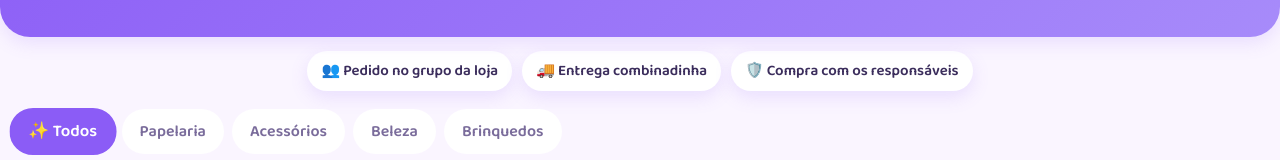
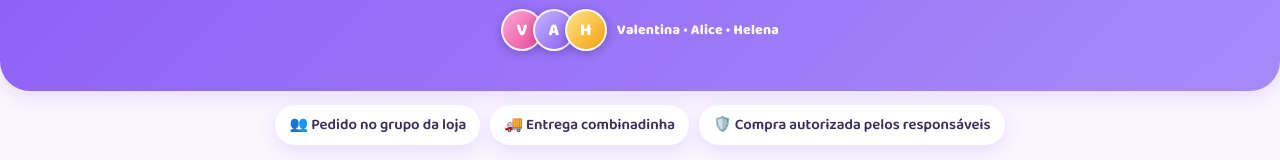
Before and after one commit to jeffersondorighetto-star/girls-shop, a website: page index.html in a window 1280 px wide. Shown: the part 195-355 px from the top of the page. Drawn offline with Linux system fonts and the light colour scheme; no server answers.

Commit message:
👑 Time na vitrine (avatares no hero) + frase dos responsáveis em linguagem natural

```diff
--- a/index.html
+++ b/index.html
@@ -679,6 +679,19 @@ footer .aviso-fofo{
   .grid-produtos{grid-template-columns:repeat(auto-fill,minmax(200px,1fr));}
   header h1{font-size:36px;}
 }
+
+/* 👑 O time na vitrine — círculos das sócias (a foto entra sozinha quando existir!) */
+.time-vitrine{display:flex;align-items:center;justify-content:center;margin-top:12px;}
+.mini-avatar{
+  width:42px;height:42px;border-radius:50%;
+  display:inline-flex;align-items:center;justify-content:center;
+  font-weight:900;color:#fff;font-size:17px;
+  overflow:hidden;border:2.5px solid rgba(255,255,255,.9);
+  box-shadow:0 2px 10px rgba(30,15,60,.28);
+}
+.mini-avatar.mini-colada{margin-left:-10px;}
+.mini-avatar img{width:100%;height:100%;object-fit:cover;display:block;}
+.time-nomes{margin-left:10px;font-weight:800;font-size:14px;color:rgba(255,255,255,.95);letter-spacing:.2px;}
 </style>
 </head>
 <body>
@@ -689,6 +702,12 @@ footer .aviso-fofo{
   <span class="logo-emoji">🛍️</span>
   <h1 id="nome-loja">Girls Shop</h1>
   <p class="frase">Feito por jovens, para jovens! ✨</p>
+  <div class="time-vitrine" title="As sócias! 💜">
+    <span class="mini-avatar" style="background:linear-gradient(135deg,#F9A8D4,#EC4899)"><img src="avatares/valentina.jpg" alt="Valentina" onerror="this.remove()">V</span>
+    <span class="mini-avatar mini-colada" style="background:linear-gradient(135deg,#C4B5FD,#8B5CF6)"><img src="avatares/alice.jpg" alt="Alice" onerror="this.remove()">A</span>
+    <span class="mini-avatar mini-colada" style="background:linear-gradient(135deg,#FDE68A,#F59E0B)"><img src="avatares/helena.jpg" alt="Helena" onerror="this.remove()">H</span>
+    <span class="time-nomes">Valentina • Alice • Helena</span>
+  </div>
   <button class="btn-carrinho-topo" id="btn-carrinho-topo" aria-label="Abrir carrinho">
     🛒
     <span class="badge-carrinho" id="badge-carrinho" style="display:none;">0</span>
@@ -702,7 +721,7 @@ footer .aviso-fofo{
 <nav class="beneficios" aria-label="Benefícios">
   <span class="chip-beneficio">👥 Pedido no grupo da loja</span>
   <span class="chip-beneficio">🚚 Entrega combinadinha</span>
-  <span class="chip-beneficio">🛡️ Compra com os responsáveis</span>
+  <span class="chip-beneficio">🛡️ Compra autorizada pelos responsáveis</span>
 </nav>
 
 <!-- Filtros de categoria (gerados pelo JavaScript) -->
@@ -1413,8 +1432,8 @@ function montarTextoPedido(){
   if(temEncomenda){
     linhas.push("⏰ Item sob encomenda: prazo combinado no grupo!");
   }
-  linhas.push("🛡️ Compra com a ciência e permissão");
-  linhas.push("dos meus responsáveis! ✅");
+  linhas.push("🛡️ Meus responsáveis estão sabendo");
+  linhas.push("e autorizaram essa compra! ✅");
 
   return linhas.join("\n");
 }
```
Also changed, not shown: CONTEXTO.md (+1 -1 lines).
